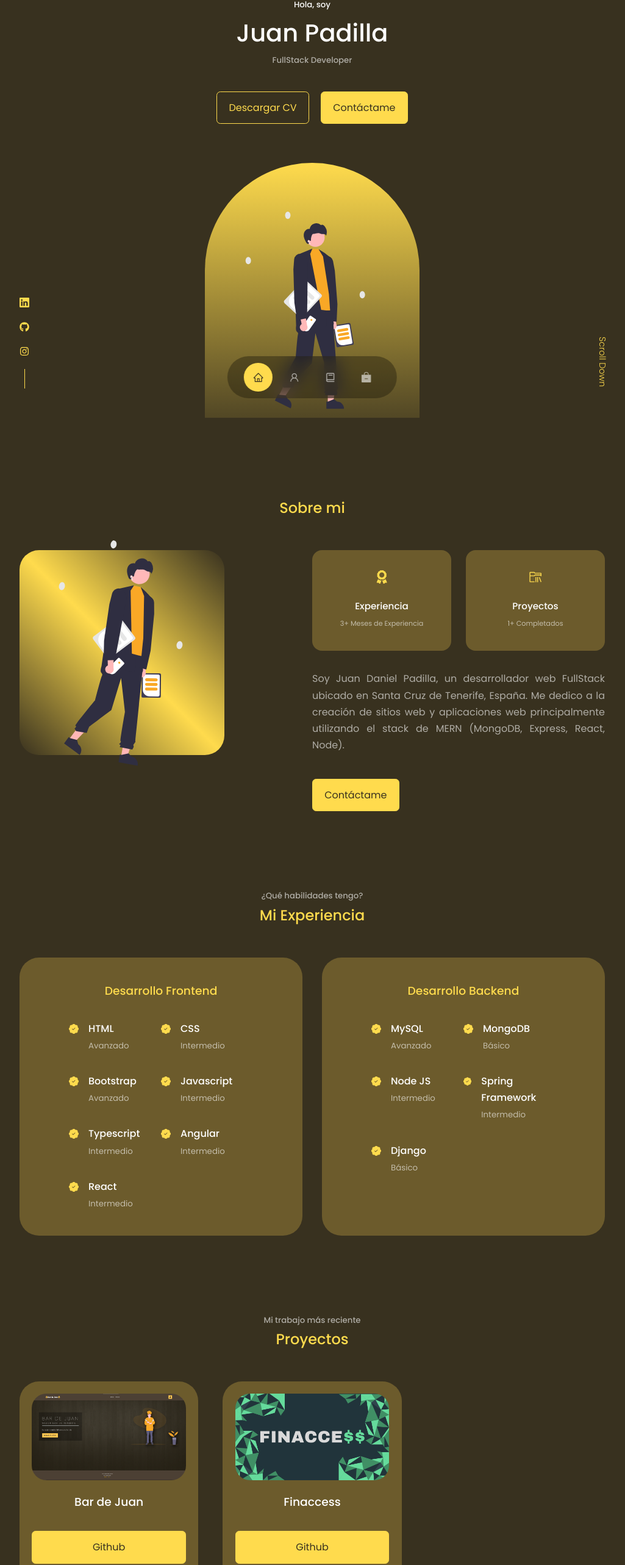
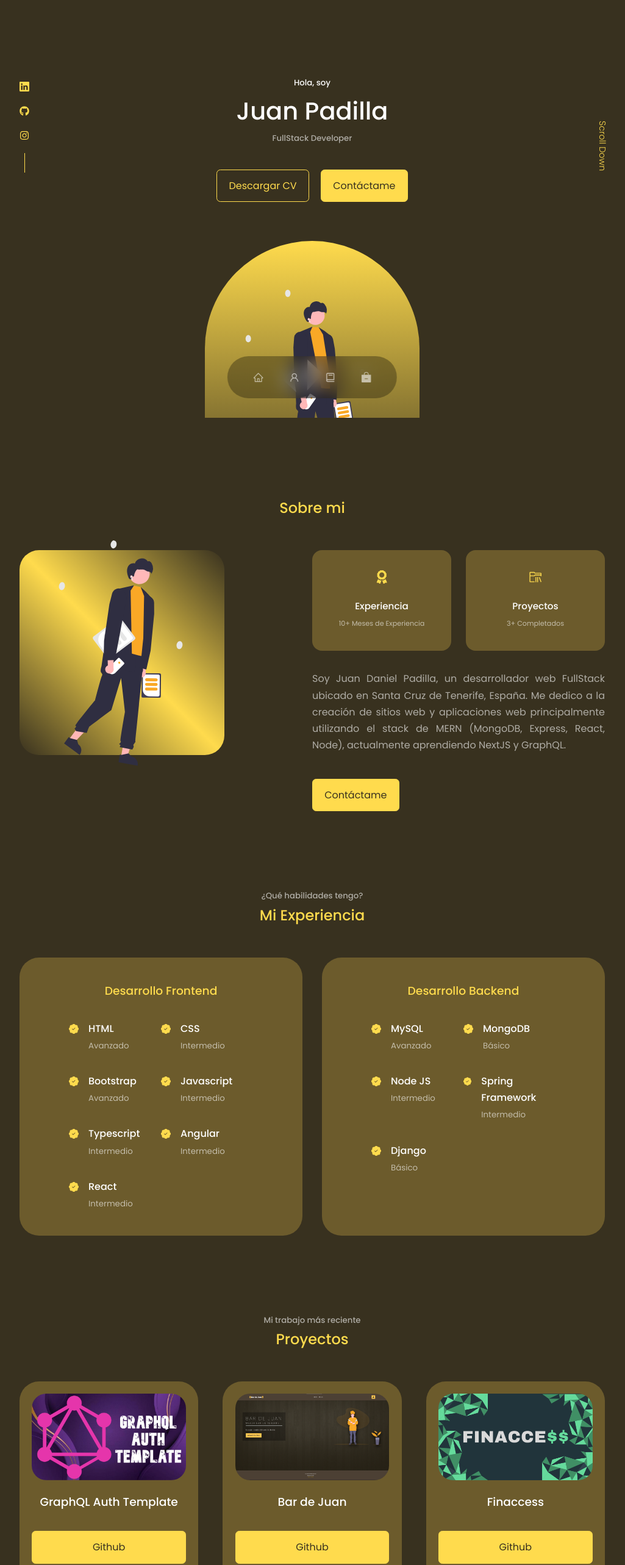
Before and after one commit to zclut/portfolio, a React (Create React App) app: page / in a window 1280 px wide. Shown: the part 115-2681 px from the top of the page at 61% size, without its empty margins (128-1153 px from the left). Built offline with nearby package versions, Linux system fonts and the light colour scheme.

Commit message:
:pushpin: | Updating porftolio september

```diff
--- a/src/components/about/About.jsx
+++ b/src/components/about/About.jsx
@@ -21,23 +21,23 @@ const About = () => {
                         <article className="about__card">
                             <FaAward className='about__icon' />
                             <h5>Experiencia</h5>
-                            <small>3+ Meses de Experiencia</small>
+                            <small>10+ Meses de Experiencia</small>
                         </article>
 
                         <article className="about__card">
                             <VscFolderLibrary className='about__icon' />
                             <h5>Proyectos</h5>
-                            <small>1+ Completados</small>
+                            <small>3+ Completados</small>
                         </article>
                     </div>
 
                     <p>
                         Soy Juan Daniel Padilla, un desarrollador web FullStack ubicado en Santa Cruz de Tenerife, España.
                         Me dedico a la creación de sitios web y aplicaciones web principalmente utilizando el stack
-                        de MERN (MongoDB, Express, React, Node).
+                        de MERN (MongoDB, Express, React, Node), actualmente aprendiendo NextJS y GraphQL.
                     </p>
 
-                    <a href="https://www.linkedin.com/in/juan-daniel-padilla-491294221/" className='btn btn-primary' target="_blank">Contáctame</a>
+                    <a href="https://www.linkedin.com/in/juan-daniel-padilla-491294221/" className='btn btn-primary' target="_blank" rel="noreferrer">Contáctame</a>
                 </div>
             </div>
         </section>
--- a/src/components/footer/Footer.jsx
+++ b/src/components/footer/Footer.jsx
@@ -7,20 +7,19 @@ import { FaInstagram } from 'react-icons/fa';
 const Footer = () => {
   return (
     <footer>
-      <a href="#" className="footer__logo">zClut</a>
+      <a href="#home" className="footer__logo">zClut</a>
 
       <ul className="permalinks">
-        <li><a href="#">Inicio</a></li>
+        <li><a href="#home">Inicio</a></li>
         <li><a href="#about">Sobre mi</a></li>
         <li><a href="#experience">Experiencia</a></li>
         <li><a href="#portfolio">Proyectos</a></li>
-        <li><a href="#contact">Contacto</a></li>
       </ul>
 
       <div className="footer__socials">
-        <a href="https://www.linkedin.com/in/juan-daniel-padilla-491294221/" target="_blank"><BsLinkedin /></a>
-        <a href="https://github.com/zclut" target="_blank"><FaGithub /></a>
-        <a href="https://www.instagram.com/juan_dp01" target="_blank"><FaInstagram /></a>
+        <a href="https://www.linkedin.com/in/juan-daniel-padilla-491294221/" target="_blank" rel="noreferrer"><BsLinkedin /></a>
+        <a href="https://github.com/zclut" target="_blank" rel="noreferrer"><FaGithub /></a>
+        <a href="https://www.instagram.com/juan_dp01" target="_blank" rel="noreferrer"><FaInstagram /></a>
       </div>
 
       <div className="footer__copyright">
--- a/src/components/header/CTA.jsx
+++ b/src/components/header/CTA.jsx
@@ -5,7 +5,7 @@ const CTA = () => {
   return (
     <div className="cta">
         <a href={cv} download className='btn'>Descargar CV</a>
-        <a href="https://www.linkedin.com/in/juan-daniel-padilla-491294221/" className='btn btn-primary' target="_blank">Contáctame</a>
+        <a href="https://www.linkedin.com/in/juan-daniel-padilla-491294221/" className='btn btn-primary' target="_blank" rel="noreferrer">Contáctame</a>
     </div>
   )
 }
--- a/src/components/header/Header.jsx
+++ b/src/components/header/Header.jsx
@@ -7,6 +7,8 @@ import HeaderSocials from './HeaderSocials';
 const Header = () => {
   return (
     <header>
+      <section id="home">
+
         <div className="container header__container">
           <h5>Hola, soy</h5>
           <h1>Juan Padilla</h1>
@@ -20,8 +22,9 @@ const Header = () => {
             <img src={ME} alt="Me" />
           </div>
 
-        <a href="#contact" className="scroll__down">Scroll Down</a>
+          <a href="#portfolio" className="scroll__down">Scroll Down</a>
         </div>
+      </section>
     </header>
   )
 }
--- a/src/components/header/HeaderSocials.jsx
+++ b/src/components/header/HeaderSocials.jsx
@@ -7,9 +7,9 @@ import { FaInstagram } from 'react-icons/fa';
 const HeaderSocials = () => {
     return (
         <div className="header__socials">
-            <a href="https://www.linkedin.com/in/juan-daniel-padilla-491294221/" target="_blank"><BsLinkedin /></a>
-            <a href="https://github.com/zclut" target="_blank"><FaGithub /></a>
-            <a href="https://www.instagram.com/juan_dp01" target="_blank"><FaInstagram /></a>
+            <a href="https://www.linkedin.com/in/juan-daniel-padilla-491294221/" target="_blank" rel="noreferrer"><BsLinkedin /></a>
+            <a href="https://github.com/zclut" target="_blank" rel="noreferrer"><FaGithub /></a>
+            <a href="https://www.instagram.com/juan_dp01" target="_blank" rel="noreferrer"><FaInstagram /></a>
         </div>
     )
 }
--- a/src/components/nav/Nav.jsx
+++ b/src/components/nav/Nav.jsx
@@ -3,7 +3,6 @@ import './nav.css';
 import { AiOutlineHome } from 'react-icons/ai';
 import { AiOutlineUser } from 'react-icons/ai';
 import { BiBook } from 'react-icons/bi';
-import { RiServiceLine } from 'react-icons/ri';
 import { BsFillBagDashFill } from 'react-icons/bs';
 
 const Nav = () => {
@@ -13,9 +12,9 @@ const Nav = () => {
   return (
     <nav>
       <a
-        href="#"
+        href="#home"
         onClick={() => setActiveNav('#')}
-        className={activeNav === '#' ? 'active' : ''}
+        className={activeNav === '#home' ? 'active' : ''}
       ><AiOutlineHome /></a>
 
       <a
--- a/src/components/portfolio/Portfolio.jsx
+++ b/src/components/portfolio/Portfolio.jsx
@@ -17,7 +17,7 @@ const Portfolio = () => {
 
             <h3>{title}</h3>
             <div className="portfolio__item-cta">
-              <a href={github} className='btn btn-primary' target="_blank">Github</a>
+              <a href={github} className='btn btn-primary' target="_blank" rel="noreferrer">Github</a>
             </div>
           </article>
         ))}
--- a/src/components/portfolio/data.js
+++ b/src/components/portfolio/data.js
@@ -1,15 +1,22 @@
 import finaccess from '../../assets/portfolio/finaccess.png';
 import barDeJuan from '../../assets/portfolio/bardejuan.png';
+import graphqlAuthTemplate from '../../assets/portfolio/graphqlAuthTemplate.png';
 
 export const data = [
     {
         id: 1,
+        image: graphqlAuthTemplate,
+        title: "GraphQL Auth Template",
+        github: "https://github.com/zclut/graphql-auth-template"
+    },
+    {
+        id: 2,
         image: barDeJuan,
         title: "Bar de Juan",
         github: "https://github.com/zclut/bardejuan-app"
     },
     {
-        id: 2,
+        id: 3,
         image: finaccess,
         title: "Finaccess",
         github: "https://github.com/zclut/FinaccessBackend"
```
Also changed, not shown: src/assets/portfolio/graphqlAuthTemplate.png (added). Lines whose indentation alone changed are shown as unchanged.
